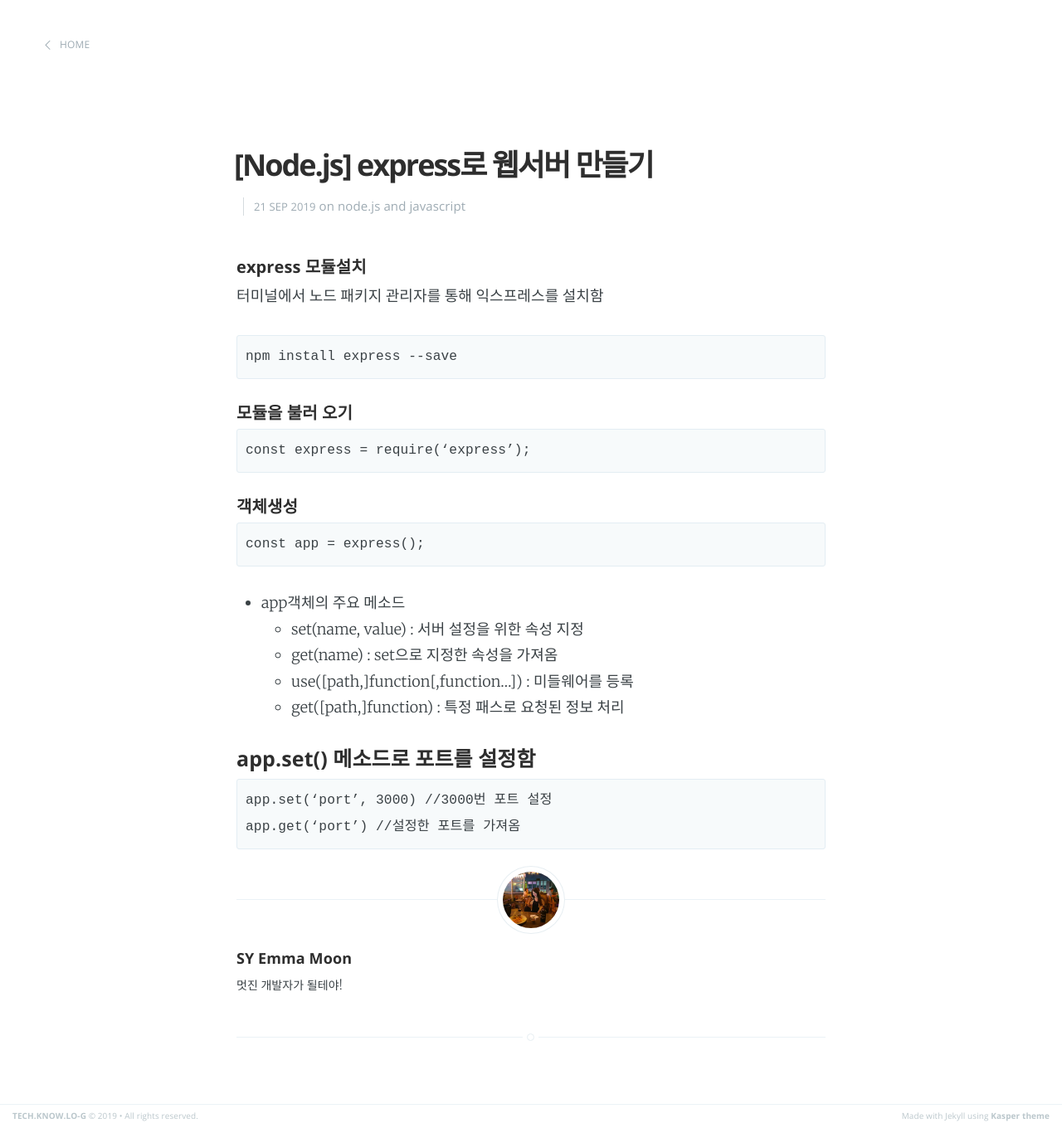
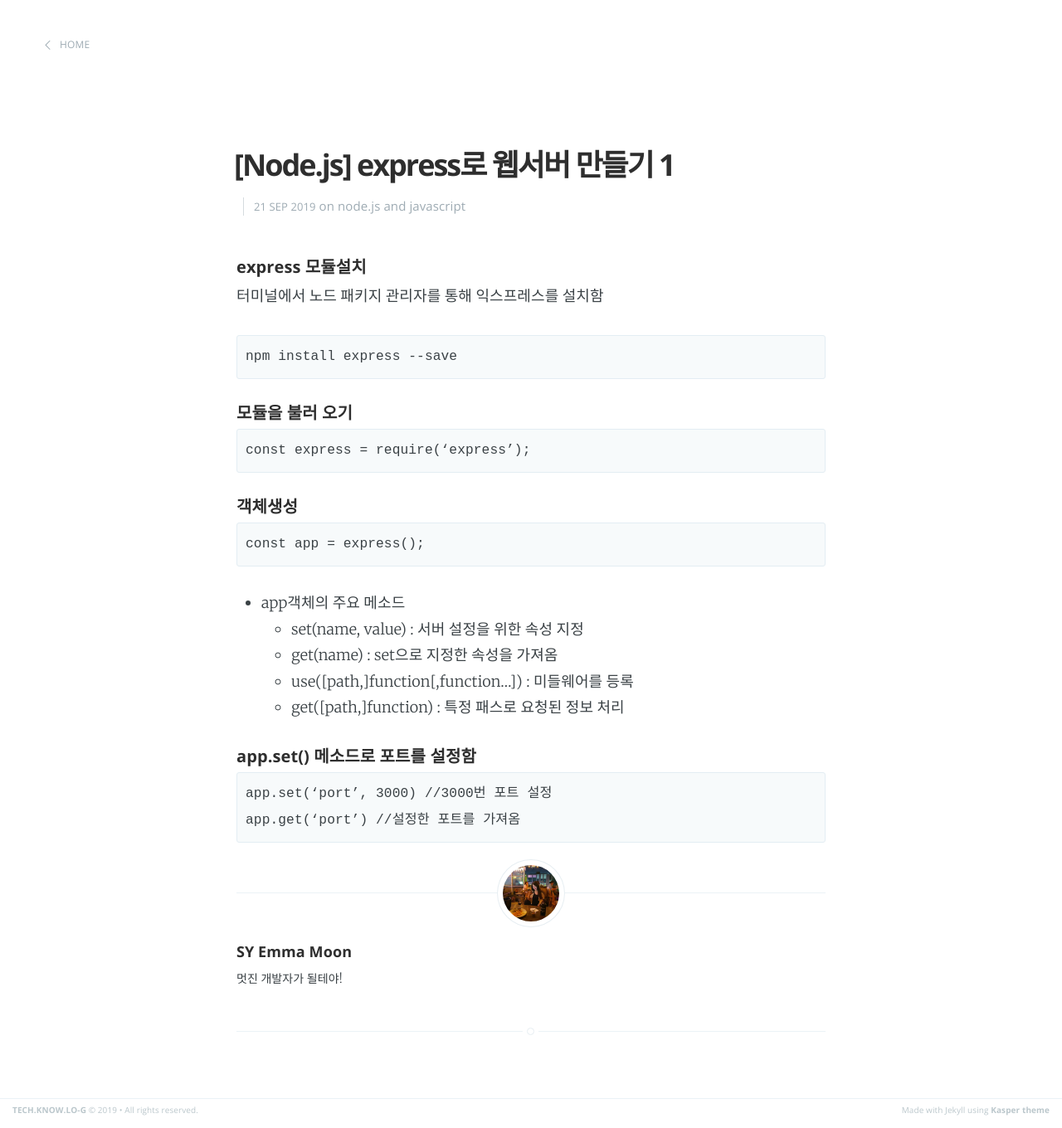
Before and after one commit to SY-MOON/sy-moon.github.io, a Jekyll site: the page built from _posts/2019-09-20-nodejs-express1.md, in a window 1280 px wide. Shown: the whole page at 83% size. Built offline with Jekyll 4.4.1, drawn with Linux system fonts in a browser that asks for light colours; our own code applies the rules of GitHub Pages for plain Markdown files.

Commit message:
Update 2019-09-20-nodejs-express1.md

```diff
--- a/_posts/2019-09-20-nodejs-express1.md
+++ b/_posts/2019-09-20-nodejs-express1.md
@@ -1,5 +1,5 @@
 ---
-title: "[Node.js] express로 웹서버 만들기"
+title: "[Node.js] express로 웹서버 만들기 1"
 date: 2019-09-20 22:25:00 -0700
 categories: node.js javascript
 ---
@@ -28,7 +28,7 @@ categories: node.js javascript
   * get([path,]function) : 특정 패스로 요청된 정보 처리
 
 
-#### app.set() 메소드로 포트를 설정함
+##### app.set() 메소드로 포트를 설정함
 <pre><code>app.set(‘port’, 3000) //3000번 포트 설정
 app.get(‘port’) //설정한 포트를 가져옴
 </code></pre>
```
